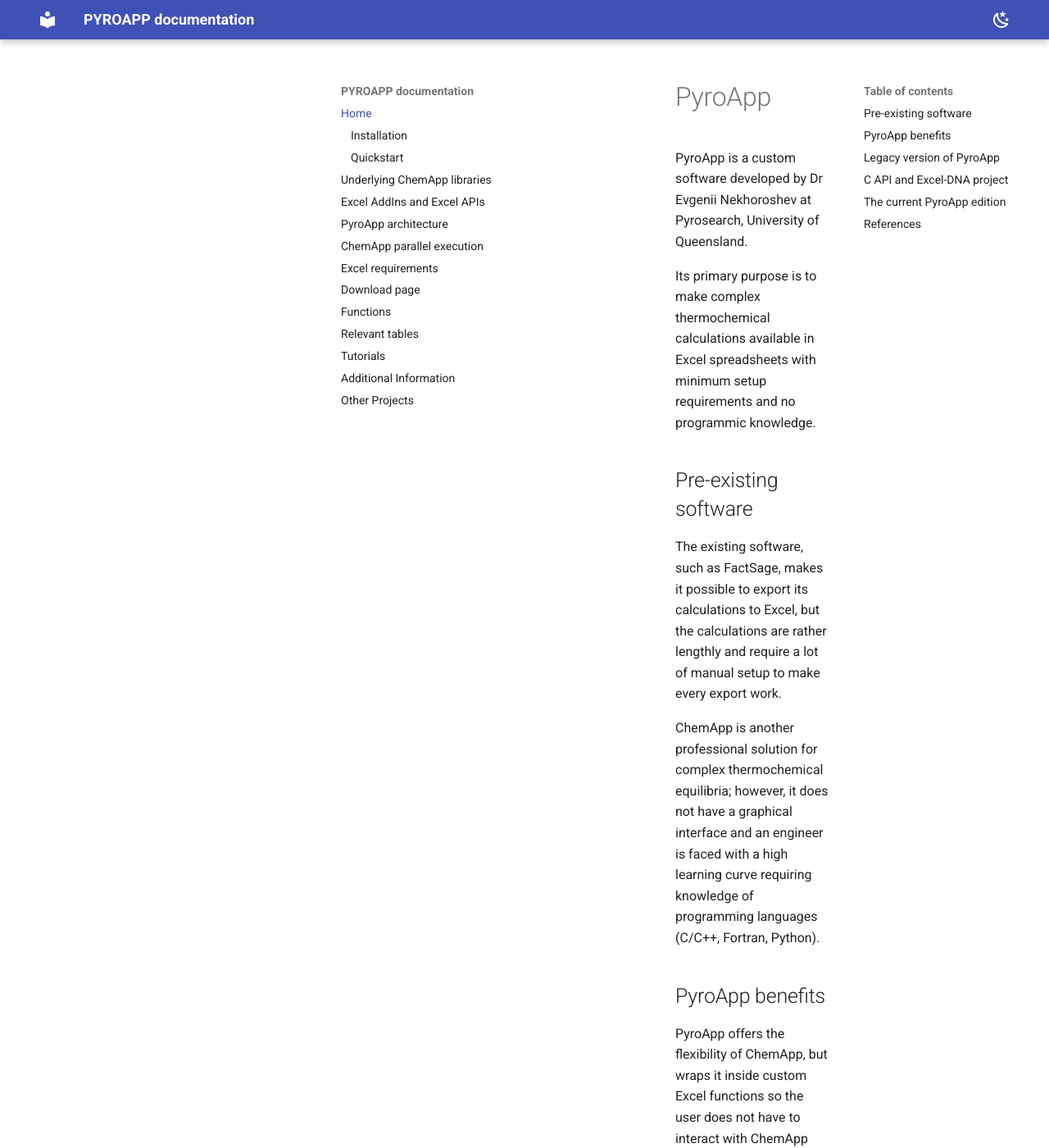
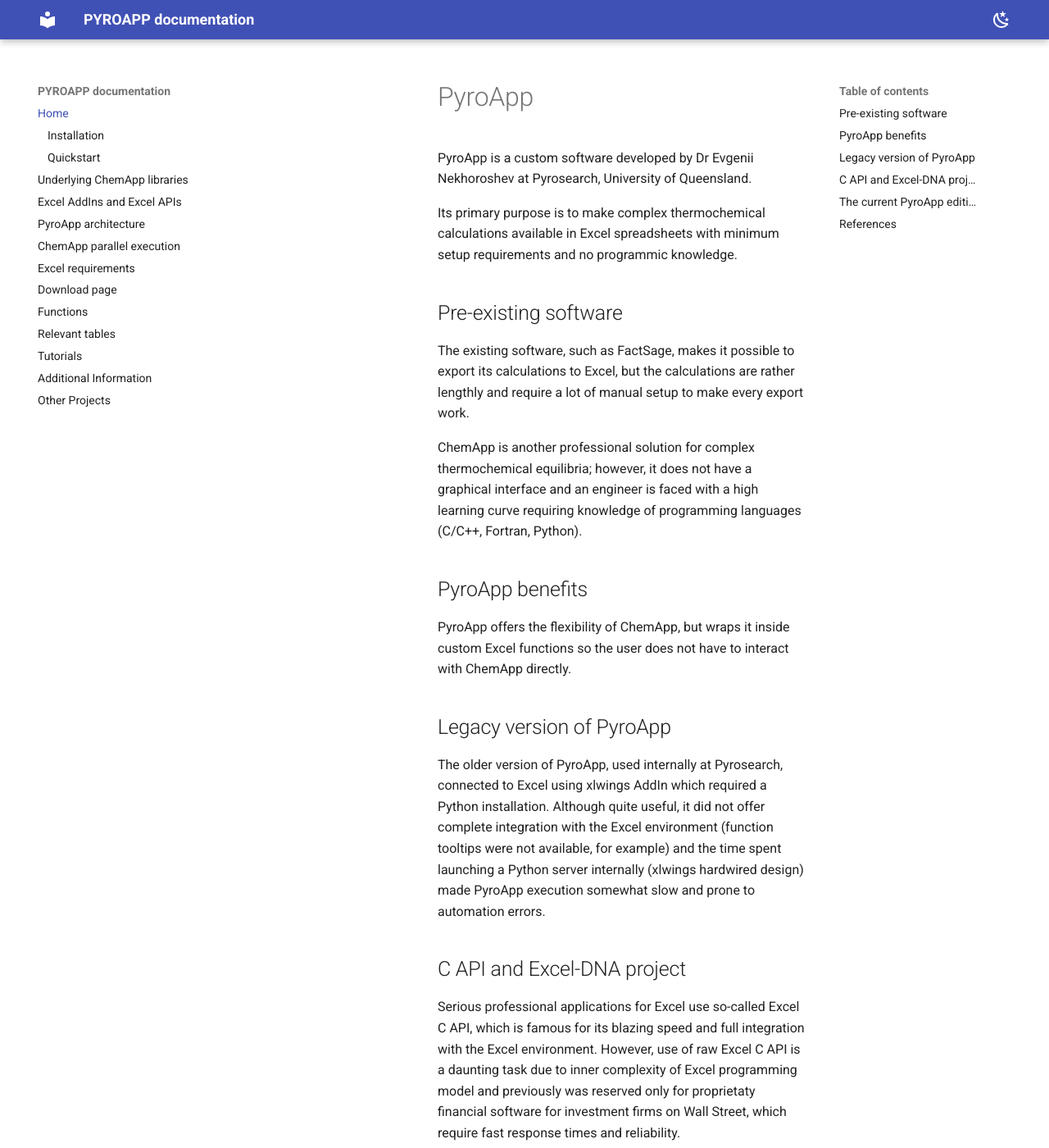
Before and after one commit to evnekdev/pyroapp-docs, an MkDocs documentation site: the page built from docs/index.md, in a window 1280 px wide and 1400 px high. Shown: the whole window at 82% size. Built offline with MkDocs 1.6.1 and Material for MkDocs 9.7.7, drawn with Linux system fonts in a browser that asks for light colours.

Commit message:
Update extra.css

```diff
--- a/docs/stylesheets/extra.css
+++ b/docs/stylesheets/extra.css
@@ -1,10 +1,10 @@
 @media screen and (min-width: 76.25em) {
+
   .md-sidebar--primary {
-    width: 20rem !important;
+    width: 24rem !important;
   }
 
   .md-sidebar--primary .md-sidebar__scrollwrap {
-    width: 20rem !important;
     overflow-x: auto !important;
   }
 
@@ -13,16 +13,16 @@
     min-width: 100% !important;
   }
 
-  .md-sidebar--primary .md-nav__list {
-    width: max-content !important;
-    min-width: 100% !important;
+  .md-nav__link {
+    white-space: nowrap !important;
+    padding-right: 2rem !important;
   }
 
-  .md-sidebar--primary .md-nav__link {
-    white-space: nowrap !important;
-  }
-
-  .md-main__inner {
-    margin-left: 20rem !important;
+  /* Keep expand arrows fixed */
+  .md-nav__toggle + label {
+    position: sticky !important;
+    right: 0 !important;
+    background: var(--md-default-bg-color);
+    z-index: 2;
   }
 }
```
